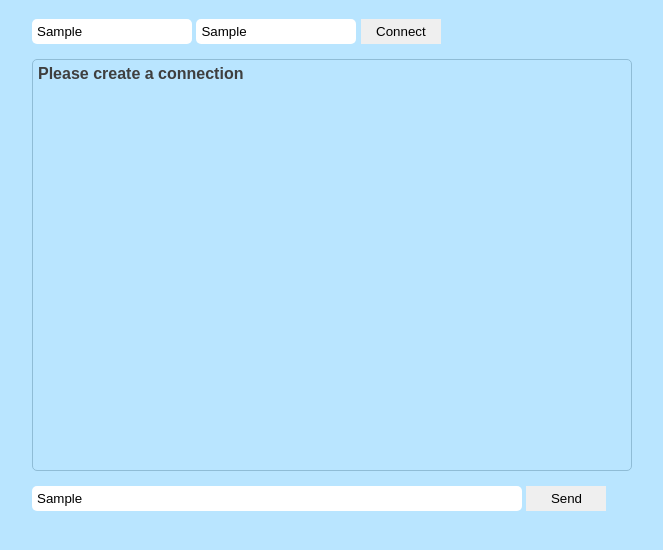
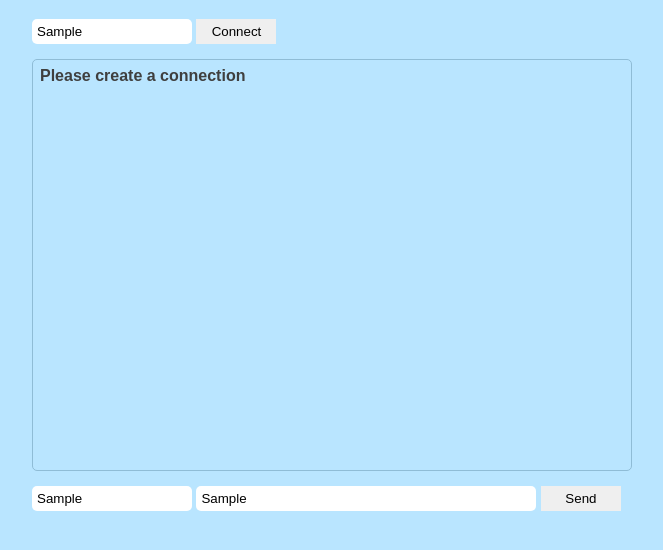
Before and after one commit to JoaquinGiordano/p2p-chat, a plain HTML site: page index.html in a window 1280 px wide. Both pictures are taken after typing "Sample", "Sample", "Sample" into the empty fields and a click on the button "Send". Shown: the part 136-686 px from the top of the page, without its empty margins (308-971 px from the left). Drawn offline with Linux system fonts and the light colour scheme; no server answers.

Commit message:
Added some Features

```diff
--- a/index.css
+++ b/index.css
@@ -29,7 +29,7 @@ body {
     border: none;
     border-radius: 5px;
     padding: 5px;
-    width: 80%;
+    width: 55%;
 }
 
 #dest_container,
@@ -40,6 +40,10 @@ body {
     width: 150px;
 }
 
+.chat_message {
+    padding: 2px;
+}
+
 button {
     width: 80px;
     border: none;
--- a/index.html
+++ b/index.html
@@ -9,13 +9,18 @@
     <body>
         <div id="general_container">
             <h1 id="id_container">Your ID is: </h1>
+
+            <div id="config_container">
+                <input type="text" id="dest_container" placeholder="Dest ID" />
+
+                <button id="send_button" onclick="createConnection()">
+                    Connect
+                </button>
+            </div>
+
+            <div id="chat_container"></div>
             <input type="text" id="name_container" placeholder="Name" />
-            <input type="text" id="dest_container" placeholder="Dest ID" />
-            <button id="send_button" onclick="createConnection()">
-                Connect
-            </button>
-            <div id="chat_container"></div>
-            <input type="text" id="message" />
+            <input type="text" id="message" placeholder="Message" />
 
             <button id="send_button" onclick="sendMessage()">Send</button>
         </div>
--- a/index.js
+++ b/index.js
@@ -6,6 +6,7 @@ peer.on('open', (id) => {
 })
 
 peer.on('connection', (conn) => {
+    document.querySelector('#config_container').style.display = 'none'
     writeOnChat('An user has entered to your chat')
     if (!connection) {
         connection = conn
@@ -18,14 +19,16 @@ peer.on('connection', (conn) => {
 const writeOnChat = (text, user) => {
     let chat_container = document.querySelector('#chat_container')
     if (user) {
-        chat_container.innerHTML += `<b>${user}</b>: <span>${text}</span><br/>`
+        chat_container.innerHTML += `<div class='chat_message'><b>${user}</b>: <span>${text}</span></div>`
     } else {
-        chat_container.innerHTML += `<b>${text}</b><br/>`
+        chat_container.innerHTML += `<div class='chat_message'><b>${text}</b></div>`
     }
 }
 
 const createConnection = () => {
     connection = peer.connect(document.querySelector('#dest_container').value)
+    document.querySelector('#config_container').style.display = 'none'
+    writeOnChat("You've been connected with an user")
     connection.on('data', (data) => {
         writeOnChat(data.message, data.user)
     })
@@ -34,10 +37,14 @@ const createConnection = () => {
 const sendMessage = () => {
     let userName = document.querySelector('#name_container').value
     let message = document.querySelector('#message').value
-    if (connection) {
-        writeOnChat(message, userName)
-        connection.send({ user: userName, message: message })
+    if (userName && message) {
+        if (connection) {
+            writeOnChat(message, userName)
+            connection.send({ user: userName, message: message })
+        } else {
+            writeOnChat('Please create a connection')
+        }
     } else {
-        writeOnChat('Please create a connection')
+        alert('Please choose an username and write a message before send')
     }
 }
```
